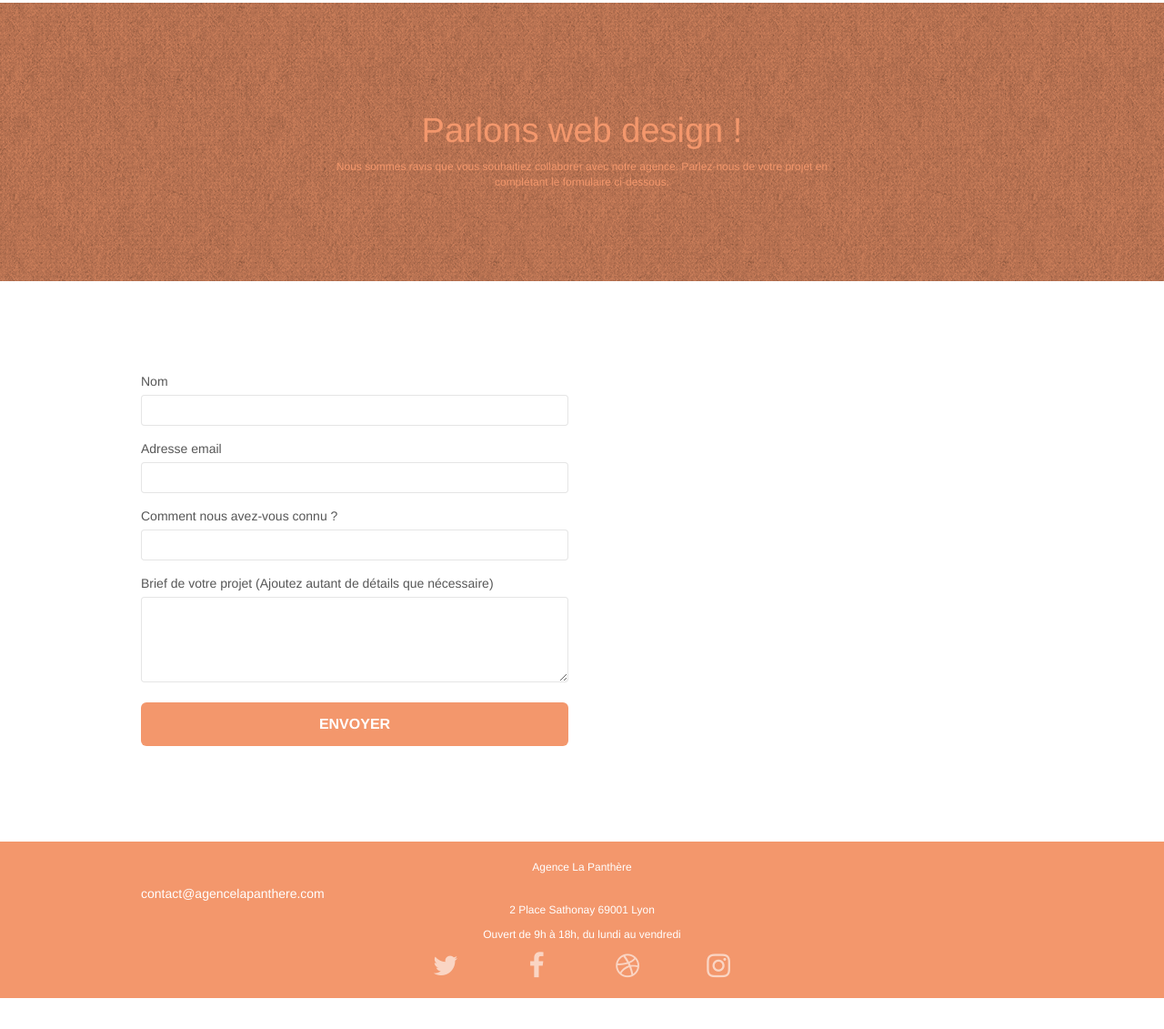
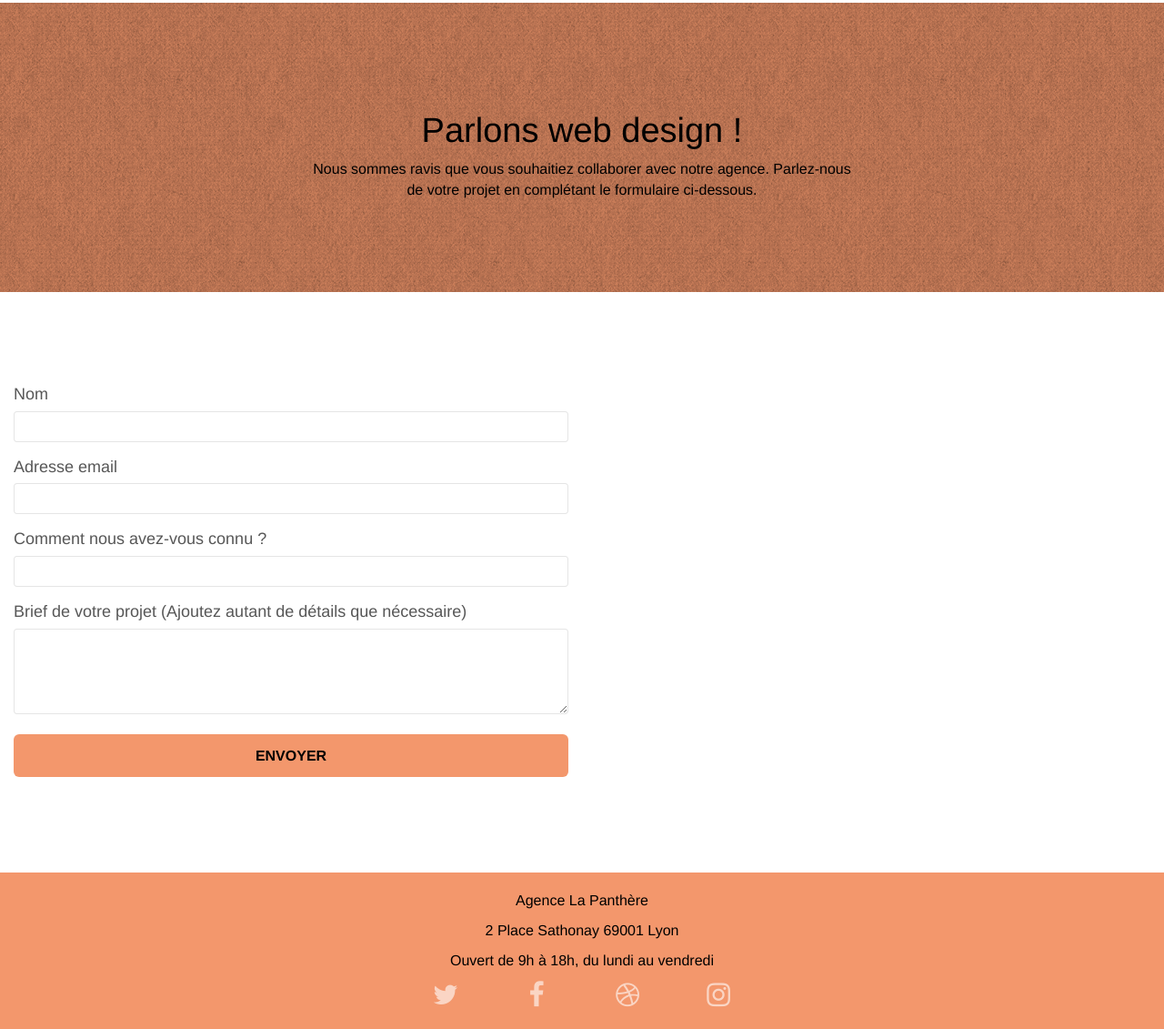
Before and after one commit to FredGit2/La-panthere-nouvelle-version, a plain HTML site: page contact.html in a window 1280 px wide. Shown: the part 89-1220 px from the top of the page at 91% size. Before the commit the page ends 1186 px from the top, so only its background shows below. Drawn offline with Linux system fonts and the light colour scheme.

Commit message:
modifications des contrastes, du font-size, enlevement de classes inutiles

```diff
--- a/contact.html
+++ b/contact.html
@@ -1,8 +1,10 @@
 <!doctype html>
 <html lang="fr">
+
 <head>
 	<meta charset="utf-8">
-    <meta name="description" content="l'agence la Panthère est une entreprise spécialisé dans le design Web qui aide les entreprises à devenir visibles et attractives sur internet">
+	<meta name="description"
+		content="l'agence la Panthère est une entreprise spécialisé dans le design Web qui aide les entreprises à devenir visibles et attractives sur internet">
 	<meta name="viewport" content="width=device-width, initial-scale=1.0, viewport-fit=cover">
 	<link rel="shortcut icon" type="image/png" href="favicon.jpg">
 
@@ -25,6 +27,7 @@
 	<!-- Analytics END -->
 
 </head>
+
 <body>
 	<!-- Principal conteneur -->
 	<div class="page-container">
@@ -34,9 +37,12 @@
 			<div class="container bloc-sm">
 				<nav class="navbar row">
 					<div class="navbar-header">
-				<a class="navbar-brand" href="index.html"><img src="img/agence-la-panthere-monochrome.svg" alt="atlanta web design logo" height="40" /></a>
-				<button id="nav-toggle" type="button" class="ui-navbar-toggle navbar-toggle" data-toggle="collapse" data-target=".navbar-1">
-					<span class="sr-only">Toggle navigation</span><span class="icon-bar"></span><span class="icon-bar"></span><span class="icon-bar"></span>
+						<a class="navbar-brand" href="index.html"><img src="img/agence-la-panthere-monochrome.svg"
+								alt="atlanta web design logo" height="40" /></a>
+						<button id="nav-toggle" type="button" class="ui-navbar-toggle navbar-toggle"
+							data-toggle="collapse" data-target=".navbar-1">
+							<span class="sr-only">Toggle navigation</span><span class="icon-bar"></span><span
+								class="icon-bar"></span><span class="icon-bar"></span>
 						</button>
 					</div>
 					<div class="collapse navbar-collapse navbar-1 special-dropdown-nav">
@@ -55,11 +61,12 @@
 		<!-- bloc-0 END -->
 
 		<!-- bloc-6 -->
-<section class="bloc bg-dots-bg bg-repeat bgc-atomic-tangerine d-bloc bloc-bg-texture texture-paper" id="bloc-6">
+		<section class="bloc bg-dots-bg bg-repeat bgc-atomic-tangerine d-bloc bloc-bg-texture texture-paper"
+			id="bloc-6">
 			<div class="container bloc-lg">
 				<div class="row">
 					<div class="col-sm-12">
-				<h1 class="text-center hero-bloc-text tc-white">
+						<h1 class="text-center hero-bloc-text">
 							Parlons web design !
 						</h1>
 						<p class="text-center mg-lg tc-white tight-width-whitespace">
@@ -77,31 +84,33 @@
 			<div class="container bloc-lg">
 				<div class="row">
 					<div class="col-sm-6">
-				<form action="includes/form_1.php" id="form_1" >
+						<form action="includes/form_1.php" method="post" id="form_1">
 							<div class="form-group">
-						<label for="Nom">
+								<label for="name">
 									Nom
 								</label>
 								<input id="name" class="form-control" required />
 							</div>
 							<div class="form-group">
-						<label for="Adresse email">
+								<label for="email">
 									Adresse email
 								</label>
 								<input id="email" class="form-control" type="email" required />
 							</div>
 							<div class="form-group">
-						<label for="Comment nous avez-vous connu ?">
+								<label for="connu">
 									Comment nous avez-vous connu ?
 								</label>
-						<input class="form-control" type="email" required id="input_504" />
+								<input class="form-control" id="connu" type="email" required id="input_504" />
 							</div>
 							<div class="form-group">
-						<label for="Brief de votre projet (Ajoutez autant de détails que nécessaire)">
+								<label for="message">
 									Brief de votre projet (Ajoutez autant de détails que nécessaire)
-						</label><textarea id="message" class="form-control" rows="4" cols="50" required></textarea>
+								</label><textarea id="message" class="form-control" rows="4" cols="50"
+									required></textarea>
 							</div>
-					<button class="bloc-button btn btn-lg btn-block cta-hero btn-atomic-tangerine" type="submit">
+							<button class="bloc-button btn btn-lg btn-block cta-hero btn-atomic-tangerine"
+								type="submit">
 								Envoyer
 							</button>
 						</form>
@@ -117,7 +126,8 @@
 		<!-- bloc-7 END -->
 
 		<!-- ScrollToTop Button -->
-<a class="bloc-button btn btn-d scrollToTop" onclick="scrollToTarget('1')"><span class="fa fa-chevron-up"></span></a>
+		<a class="bloc-button btn btn-d scrollToTop" onclick="scrollToTarget('1')"><span
+				class="fa fa-chevron-up"></span></a>
 		<!-- ScrollToTop Button END-->
 
 
@@ -126,31 +136,35 @@
 			<div class="container bloc-sm">
 				<div class="row">
 					<div class="col-sm-12">
-				<p class="text-center white">
+						<p class="text-center ">
 							Agence La Panthère
 						</p>
-					<a class="text-center white" href="mailto:contact@agencelapanthere.com">contact@agencelapanthere.com</a>
 						<p class="text-center white"> 2 Place Sathonay 69001 Lyon </p>
 						<p class="text-center white">Ouvert de 9h à 18h, du lundi au vendredi</p>
+
 						<div class="row row-no-gutters social">
 							<div class="col-sm-3">
 								<div class="text-center">
-							<a class="social" href="#"><span class="fa fa-twitter icon-md"></span></a>
+									<a class="social" href="https://twitter.com" title="twitter"><span
+											class="fa fa-twitter icon-md"></span></a>
 								</div>
 							</div>
 							<div class="col-sm-3">
 								<div class="text-center">
-							<a class="social" href="#"><span class="fa fa-facebook icon-md"></span></a>
+									<a class="social" href="https://facebook.com" title="facebook"><span
+											class="fa fa-facebook icon-md"></span></a>
 								</div>
 							</div>
 							<div class="col-sm-3">
 								<div class="text-center">
-							<a class="social" href="#"><span class="fa fa-dribbble icon-md"></span></a>
+									<a class="social" href="https://dribble.com" title="dribble"><span
+											class="fa fa-dribbble icon-md"></span></a>
 								</div>
 							</div>
 							<div class="col-sm-3">
 								<div class="text-center">
-							<a class="social" href="#"><span class="fa fa-instagram icon-md"></span></a>
+									<a class="social" href="https://instagram.com" title="instagram"><span
+											class="fa fa-instagram icon-md"></span></a>
 								</div>
 							</div>
 						</div>
@@ -165,4 +179,5 @@
 
 
 </body>
+
 </html>
--- a/style.css
+++ b/style.css
@@ -31,7 +31,7 @@ a:hover {
     width: 100%;
     clear: both;
     background: 50% 50% no-repeat;
-    padding: 0 50px;
+
     -webkit-background-size: cover;
     -moz-background-size: cover;
     -o-background-size: cover;
@@ -91,7 +91,7 @@ a:hover {
 }
 
 .texture-paper::before {
-    background: url("img/texture-paper.png");
+    background: url("img/texture-paper.webp");
     background-size: 280px 280px;
 }
 
@@ -651,11 +651,13 @@ label,
 a {
     font-family: "helvetica";
     font-weight: 400;
-    color: #575757!important;
+    color: #575757;
 }
-
+.col-sm-12 p{
+    color:#000000;
+}
 .container {
-    max-width: 1000px;
+   width: 100%;
 }
 
 .hero-bloc-text {
@@ -677,7 +679,7 @@ a {
 }
 
 p {
-    font-size: 12px;
+    font-size: 16px;
 }
 
 .tight-width-whitespace {
@@ -692,7 +694,7 @@ p {
 
 .cta-hero {
     margin-top: 22px;
-    color: #FFFFFF!important;
+    color:#FFF;
     text-transform: uppercase;
     padding: 12px 28px 12px 28px;
     font-size: 16px;
@@ -723,7 +725,7 @@ h3 {
 }
 
 h1 {
-    color: #333333!important;
+    color: #000000;
 }
 
 h4 {
@@ -736,7 +738,7 @@ h4 {
 }
 
 .white {
-    color: #FFFFFF!important;
+    color: #FFFFFF;
 }
 
 .portfolio-thumb {
@@ -775,17 +777,17 @@ h4 {
 }
 
 .tc-white {
-    color: #F3976C!important;
+    color: #FFF;
 }
 
 .btn-atomic-tangerine {
     background: #F3976C;
-    color: #FFFFFF!important;
+    color: #000000;
 }
 
 .btn-atomic-tangerine:hover {
-    background: #c27956!important;
-    color: #FFFFFF!important;
+    background: #f8b08f;
+    color: #000000;
 }
 
 .ltc-white {
@@ -818,11 +820,12 @@ h4 {
 }
 
 .bg-banniere {
-    background-image: url("img/agence-la-panthere.jpg");
+    background-image: url("img/agence-la-panthere.webp");
 }
 
 .bg-presentation {
     background-image: url("img/image-de-presentation.webp");
+
 }
 
 @media (max-width: 1024px) {
```
Also changed, not shown: index.html (+11 -11 lines), css/bootstrap.css, img/1.jpg (deleted), img/1.webp (added), img/2.jpg (deleted), img/2.webp (added), img/agence-la-panthere.jpg (deleted), img/agence-la-panthere.webp (added), img/logo.webp (added), img/texture-paper.webp (added), 1 other file. Lines whose indentation alone changed are shown as unchanged.
